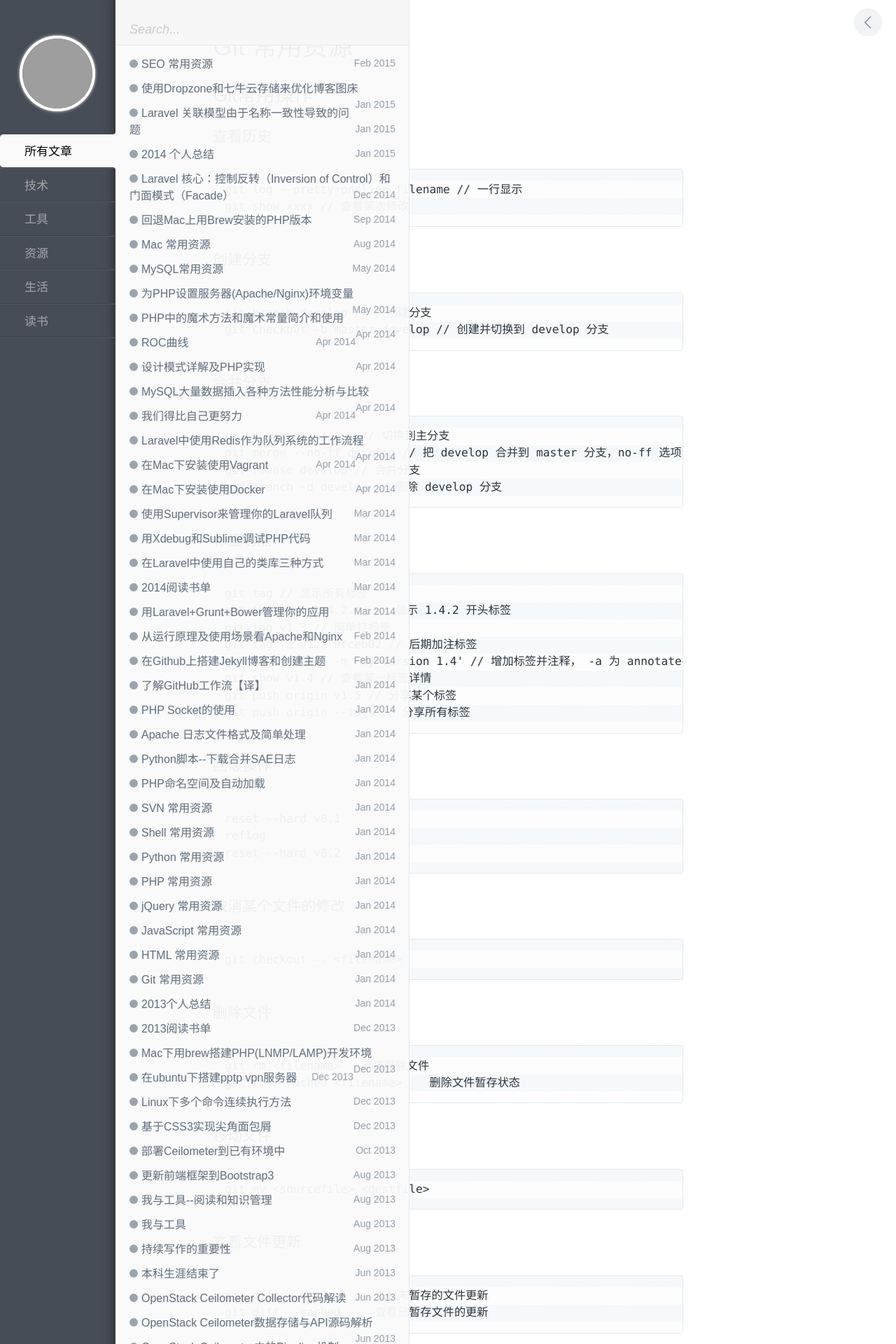
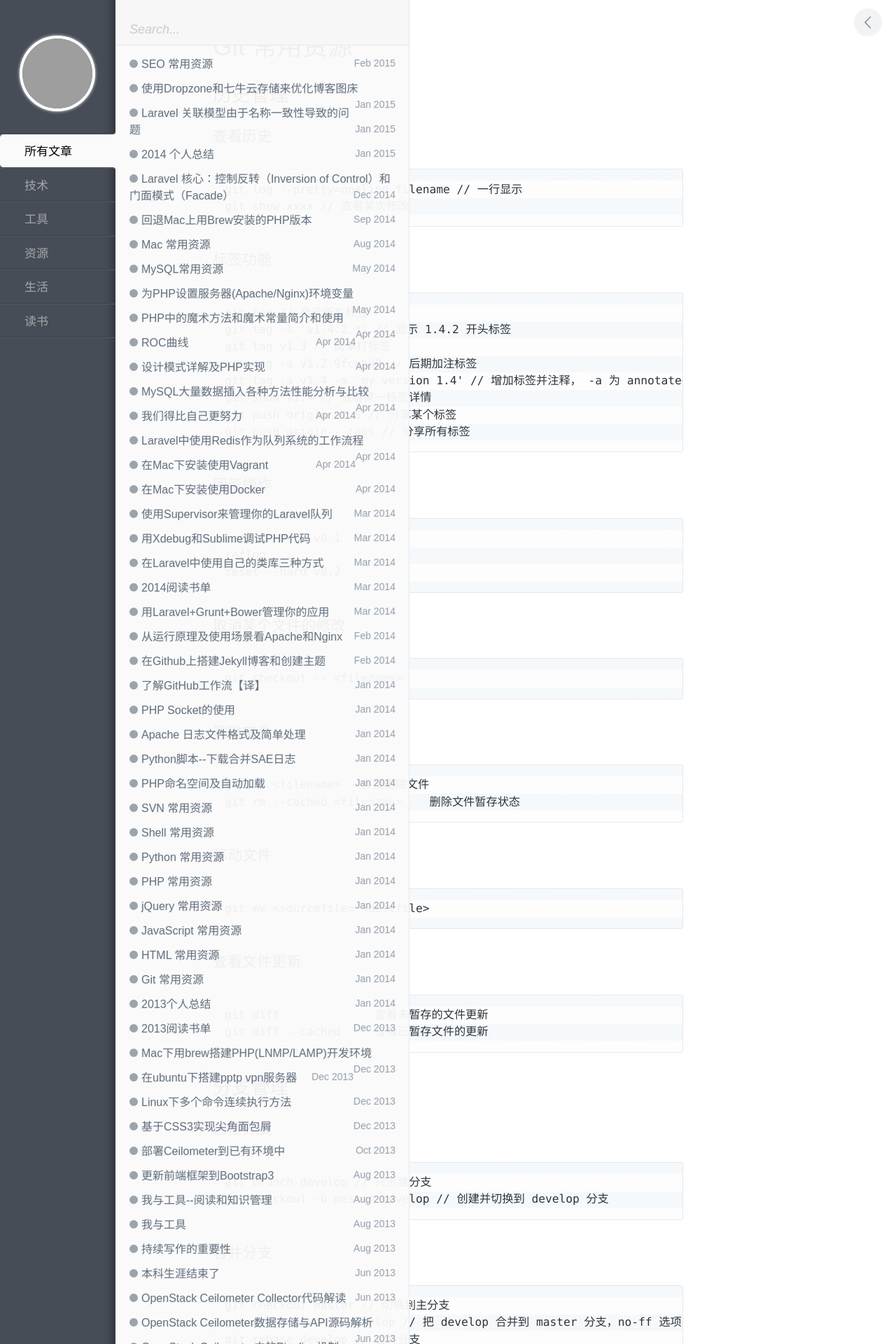
Before and after one commit to dayon3z1/suyan, a Jekyll site: the page built from _posts/resource/2014-01-15-general-git-resources.md, in a window 1280 px wide. Shown: the top 1920 px of the page at 70% size. Built offline with Jekyll 4.4.1, drawn with Linux system fonts in a browser that asks for light colours; comment, search, counter and statistics services are not loaded; part of the change alters nothing that is shown; some of the changed text lies outside the part shown; grey boxes are pictures that could not be loaded.

```diff
--- a/_posts/resource/2014-01-15-general-git-resources.md
+++ b/_posts/resource/2014-01-15-general-git-resources.md
@@ -7,24 +7,12 @@ keywords: Git
 description:
 ---
 
-## Git常用操作
+## 历史管理
 
 ### 查看历史
 
     git log --pretty=oneline filename // 一行显示
     git show xxxx // 查看某次修改
-
-### 创建分支
-
-    git branch develop // 只创建分支
-    git checkout -b master develop // 创建并切换到 develop 分支
-
-### 合并分支
-
-    git checkout master // 切换到主分支
-    git merge --no-ff develop // 把 develop 合并到 master 分支，no-ff 选项的作用是保留原分支记录
-    git rebase develop // 合并分支
-    git branch -d develop // 删除 develop 分支
 
 ### 标签功能
 
@@ -56,6 +44,20 @@ description:
     git diff              查看未暂存的文件更新
     git diff --cached     查看已暂存文件的更新
 
+## 分支管理
+
+### 创建分支
+
+    git branch develop // 只创建分支
+    git checkout -b master develop // 创建并切换到 develop 分支
+
+### 合并分支
+
+    git checkout master // 切换到主分支
+    git merge --no-ff develop // 把 develop 合并到 master 分支，no-ff 选项的作用是保留原分支记录
+    git rebase develop // 合并分支
+    git branch -d develop // 删除 develop 分支
+
 ### 克隆远程分支
     git branch -r
     git checkout origin/android
@@ -66,6 +68,18 @@ description:
 2. 将develop `reset --force`到merge前，然后`push --force`
 3. 在分支中rebase develop
 4. 将分支push到服务器上重新merge
+
+## Submodule使用
+
+### 克隆带submodule的库
+
+    git clone --recursive https://github.com/chaconinc/MainProject
+
+### clone主库后再去clone submodule
+
+    git clone https://github.com/chaconinc/MainProject
+    git submodule init
+    git submodule update
 
 ## Git设置
 
```
